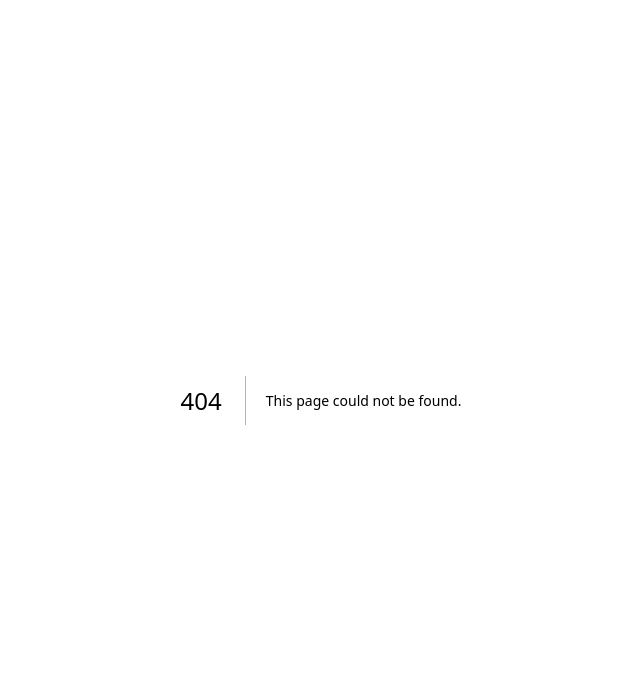
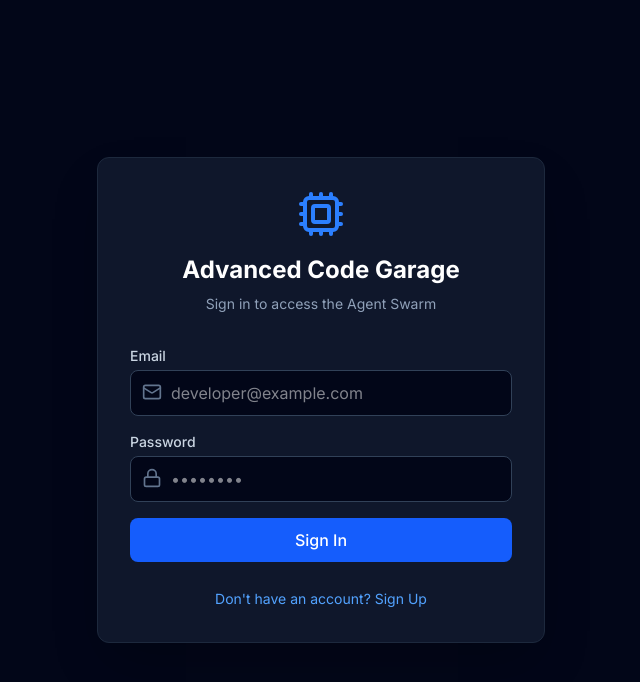
Before and after one commit to pasha01118/Advanced-Code-Garage, a Next.js app in the folder frontend/: page /login in a window 1280 px wide. Before the commit this address had no page. Shown: the top 682 px of the page, without its empty margins (319-959 px from the left). Built offline with nearby package versions, Linux system fonts and the light colour scheme.

Commit message:
feat: add missing login page for Supabase auth

```diff
--- /dev/null
+++ b/frontend/app/login/page.tsx
@@ -0,0 +1,111 @@
+"use client";
+
+import { useState } from "react";
+import { supabase } from "@/lib/supabaseClient";
+import { useRouter } from "next/navigation";
+import { Cpu, Mail, Lock, Loader2 } from "lucide-react";
+
+export default function LoginPage() {
+  const [email, setEmail] = useState("");
+  const [password, setPassword] = useState("");
+  const [isSignUp, setIsSignUp] = useState(false);
+  const [loading, setLoading] = useState(false);
+  const [error, setError] = useState<string | null>(null);
+  const router = useRouter();
+
+  const handleAuth = async (e: React.FormEvent) => {
+    e.preventDefault();
+    setLoading(true);
+    setError(null);
+
+    try {
+      if (isSignUp) {
+        const { error } = await supabase.auth.signUp({ email, password });
+        if (error) throw error;
+        alert("Check your email for the confirmation link!");
+      } else {
+        const { error } = await supabase.auth.signInWithPassword({ email, password });
+        if (error) throw error;
+        router.push("/");
+      }
+    } catch (err: any) {
+      setError(err.message);
+    } finally {
+      setLoading(false);
+    }
+  };
+
+  return (
+    <div className="min-h-screen flex items-center justify-center bg-slate-950 p-4">
+      <div className="w-full max-w-md bg-slate-900 border border-slate-800 rounded-xl p-8 shadow-2xl">
+        <div className="flex flex-col items-center mb-8">
+          <Cpu className="w-12 h-12 text-blue-500 mb-4" />
+          <h1 className="text-2xl font-bold text-white">Advanced Code Garage</h1>
+          <p className="text-slate-400 text-sm mt-2">Sign in to access the Agent Swarm</p>
+        </div>
+
+        {error && (
+          <div className="mb-4 p-3 bg-red-900/50 border border-red-800 text-red-200 text-sm rounded-lg">
+            {error}
+          </div>
+        )}
+
+        <form onSubmit={handleAuth} className="space-y-4">
+          <div>
+            <label className="block text-sm font-medium text-slate-300 mb-1">Email</label>
+            <div className="relative">
+              <Mail className="absolute left-3 top-3 w-5 h-5 text-slate-500" />
+              <input
+                type="email"
+                value={email}
+                onChange={(e) => setEmail(e.target.value)}
+                required
+                className="w-full bg-slate-950 border border-slate-700 rounded-lg py-2.5 pl-10 pr-4 text-white focus:outline-none focus:ring-2 focus:ring-blue-500 focus:border-transparent"
+                placeholder="developer@example.com"
+              />
+            </div>
+          </div>
+
+          <div>
+            <label className="block text-sm font-medium text-slate-300 mb-1">Password</label>
+            <div className="relative">
+              <Lock className="absolute left-3 top-3 w-5 h-5 text-slate-500" />
+              <input
+                type="password"
+                value={password}
+                onChange={(e) => setPassword(e.target.value)}
+                required
+                className="w-full bg-slate-950 border border-slate-700 rounded-lg py-2.5 pl-10 pr-4 text-white focus:outline-none focus:ring-2 focus:ring-blue-500 focus:border-transparent"
+                placeholder="••••••••"
+              />
+            </div>
+          </div>
+
+          <button
+            type="submit"
+            disabled={loading}
+            className="w-full bg-blue-600 hover:bg-blue-500 text-white font-medium py-2.5 rounded-lg transition flex items-center justify-center gap-2 disabled:opacity-50 disabled:cursor-not-allowed"
+          >
+            {loading ? (
+              <>
+                <Loader2 className="w-5 h-5 animate-spin" />
+                Processing...
+              </>
+            ) : (
+              isSignUp ? "Sign Up" : "Sign In"
+            )}
+          </button>
+        </form>
+
+        <div className="mt-6 text-center">
+          <button
+            onClick={() => setIsSignUp(!isSignUp)}
+            className="text-sm text-blue-400 hover:text-blue-300 transition"
+          >
+            {isSignUp ? "Already have an account? Sign In" : "Don't have an account? Sign Up"}
+          </button>
+        </div>
+      </div>
+    </div>
+  );
+}
```
